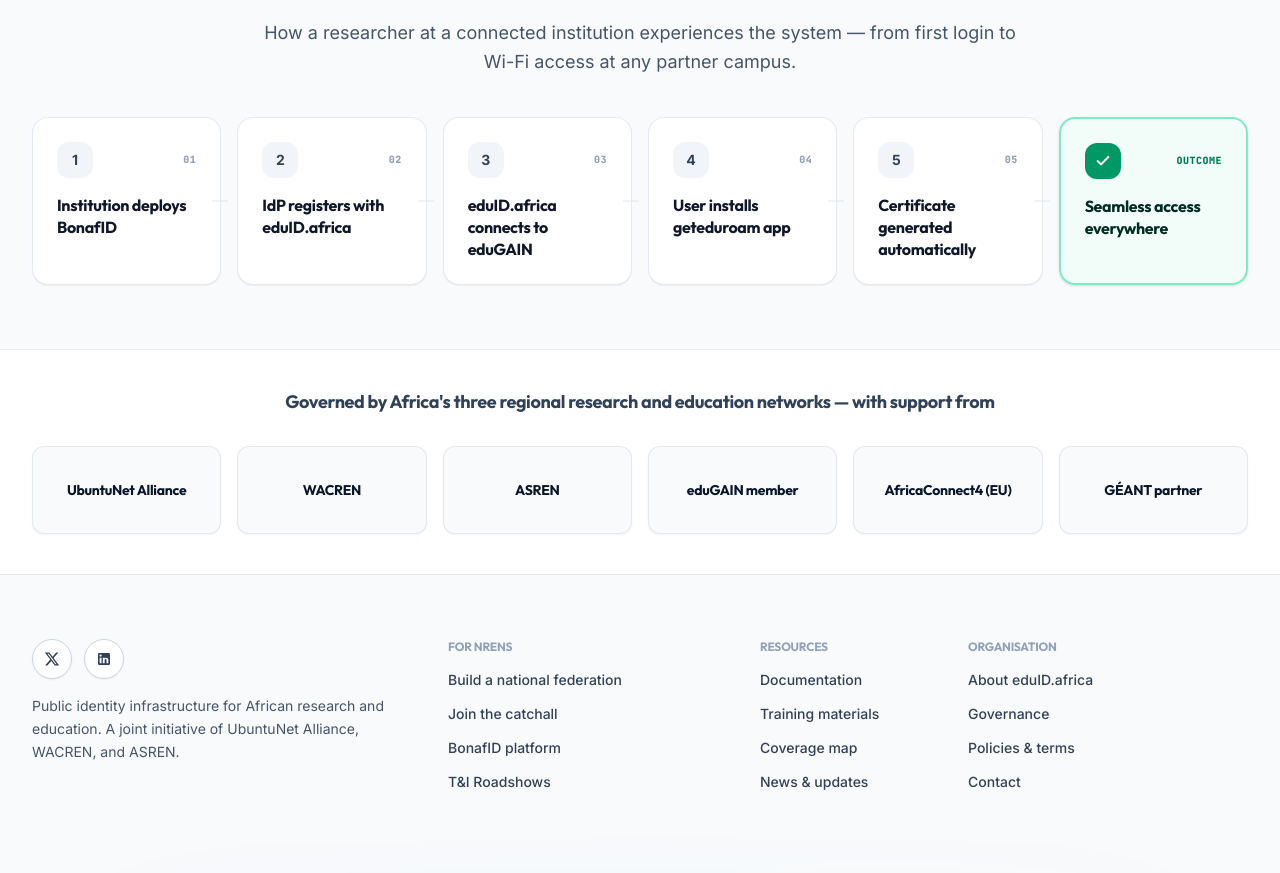
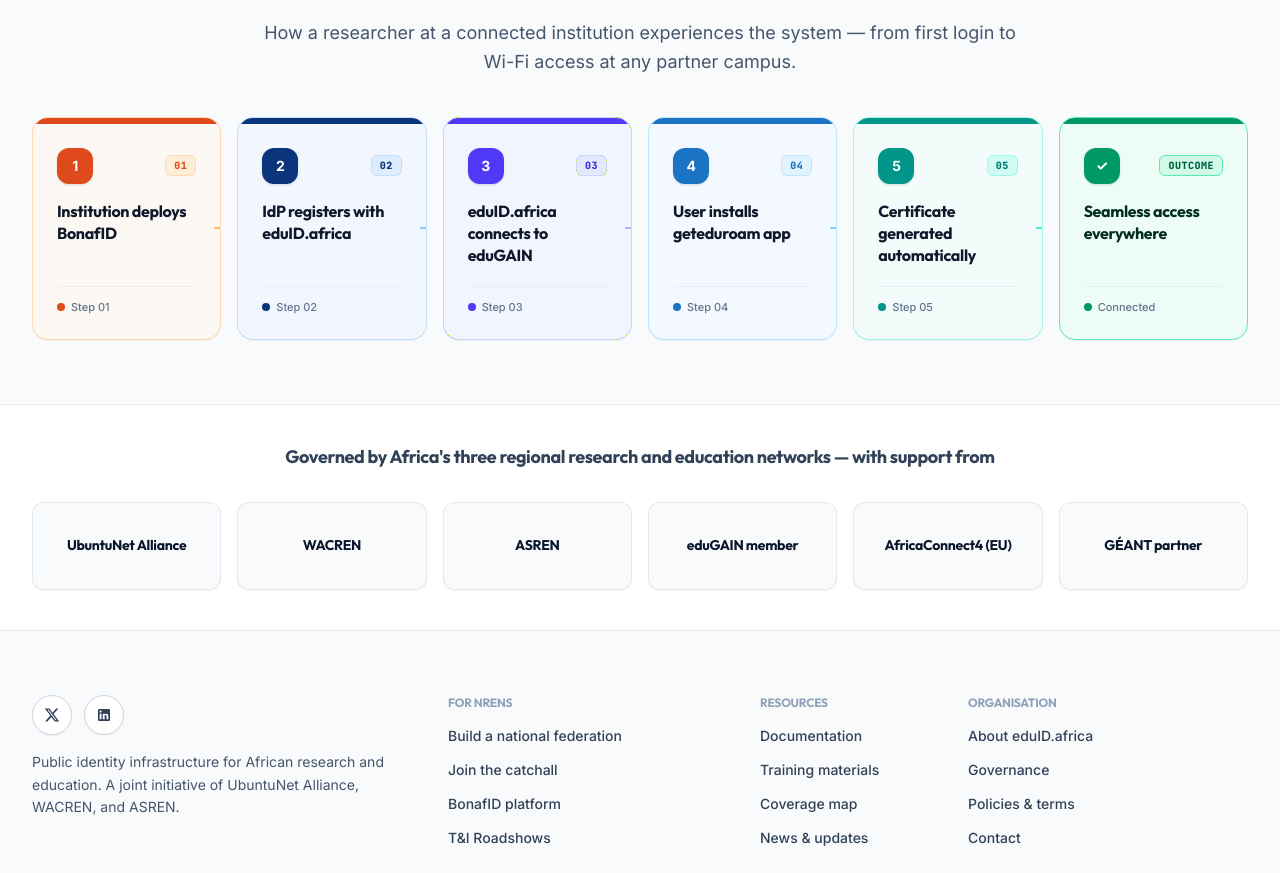
Before and after one commit to rizennews/eduID.africa, a Next.js app: page /en/how-it-works in a window 1280 px wide. Shown: the part 1312-2185 px from the top of the page. Built offline with nearby package versions, Linux system fonts and the light colour scheme.

Commit message:
feat: redesign user journey cards with pure color aesthetic

```diff
--- a/src/components/UserJourneySection.tsx
+++ b/src/components/UserJourneySection.tsx
@@ -2,7 +2,6 @@
 
 import * as React from "react";
 import type { Locale } from "@/lib/i18n";
-import { Check } from "lucide-react";
 
 interface UserJourneySectionProps {
   locale?: Locale;
@@ -31,31 +30,85 @@
       num: journey.step1.num,
       title: journey.step1.title,
       isFinal: false,
+      tag: "01",
+      accent: "#DE4A1B",
+      cardBg: "bg-orange-50/60 hover:bg-orange-50",
+      borderColor: "border-orange-200/90 hover:border-[#DE4A1B]",
+      topBar: "bg-[#DE4A1B]",
+      numBadge: "bg-[#DE4A1B] text-white shadow-sm",
+      tagBadge: "bg-orange-100/90 text-[#DE4A1B] border border-orange-200/80",
+      titleColor: "text-slate-900 group-hover:text-[#DE4A1B]",
+      lineColor: "bg-orange-300",
     },
     {
       num: journey.step2.num,
       title: journey.step2.title,
       isFinal: false,
+      tag: "02",
+      accent: "#0B357B",
+      cardBg: "bg-blue-50/60 hover:bg-blue-50",
+      borderColor: "border-blue-200/90 hover:border-[#0B357B]",
+      topBar: "bg-[#0B357B]",
+      numBadge: "bg-[#0B357B] text-white shadow-sm",
+      tagBadge: "bg-blue-100/90 text-[#0B357B] border border-blue-200/80",
+      titleColor: "text-slate-900 group-hover:text-[#0B357B]",
+      lineColor: "bg-blue-300",
     },
     {
       num: journey.step3.num,
       title: journey.step3.title,
       isFinal: false,
+      tag: "03",
+      accent: "#4F46E5",
+      cardBg: "bg-indigo-50/60 hover:bg-indigo-50",
+      borderColor: "border-indigo-200/90 hover:border-indigo-500",
+      topBar: "bg-indigo-600",
+      numBadge: "bg-indigo-600 text-white shadow-sm",
+      tagBadge: "bg-indigo-100/90 text-indigo-700 border border-indigo-200/80",
+      titleColor: "text-slate-900 group-hover:text-indigo-700",
+      lineColor: "bg-indigo-300",
     },
     {
       num: journey.step4.num,
       title: journey.step4.title,
       isFinal: false,
+      tag: "04",
+      accent: "#1A73C3",
+      cardBg: "bg-sky-50/60 hover:bg-sky-50",
+      borderColor: "border-sky-200/90 hover:border-[#1A73C3]",
+      topBar: "bg-[#1A73C3]",
+      numBadge: "bg-[#1A73C3] text-white shadow-sm",
+      tagBadge: "bg-sky-100/90 text-[#1A73C3] border border-sky-200/80",
+      titleColor: "text-slate-900 group-hover:text-[#1A73C3]",
+      lineColor: "bg-sky-300",
     },
     {
       num: journey.step5.num,
       title: journey.step5.title,
       isFinal: false,
+      tag: "05",
+      accent: "#0D9488",
+      cardBg: "bg-teal-50/60 hover:bg-teal-50",
+      borderColor: "border-teal-200/90 hover:border-teal-500",
+      topBar: "bg-teal-600",
+      numBadge: "bg-teal-600 text-white shadow-sm",
+      tagBadge: "bg-teal-100/90 text-teal-700 border border-teal-200/80",
+      titleColor: "text-slate-900 group-hover:text-teal-700",
+      lineColor: "bg-teal-300",
     },
     {
-      num: journey.step6.num,
+      num: "✓",
       title: journey.step6.title,
       isFinal: true,
+      tag: "Outcome",
+      accent: "#059669",
+      cardBg: "bg-emerald-50/80 hover:bg-emerald-50",
+      borderColor: "border-emerald-300 hover:border-emerald-500",
+      topBar: "bg-emerald-600",
+      numBadge: "bg-emerald-600 text-white shadow-sm font-black text-base",
+      tagBadge: "bg-emerald-100 text-emerald-800 border border-emerald-300",
+      titleColor: "text-emerald-950",
+      lineColor: "bg-emerald-300",
     },
   ];
 
@@ -75,53 +128,54 @@
           </p>
         </div>
 
-        {/* 6-Step Flow Progression */}
+        {/* 6-Step Flow Progression: Pure Color-Driven Architecture */}
         <div className="grid grid-cols-1 sm:grid-cols-2 md:grid-cols-3 lg:grid-cols-6 gap-4 relative">
           {steps.map((step, idx) => (
             <div
               key={idx}
-              className={`group relative rounded-2xl p-5 sm:p-6 transition-all flex flex-col justify-between h-full ${
-                step.isFinal
-                  ? "bg-emerald-50/50 border-2 border-emerald-300/80 shadow-sm hover:border-emerald-400"
-                  : "bg-white border border-slate-200/90 shadow-2xs hover:shadow-xs hover:border-[#1A73C3]/40"
-              }`}
+              className={`group relative rounded-2xl overflow-hidden border transition-all duration-300 flex flex-col justify-between h-full shadow-2xs hover:shadow-md ${step.cardBg} ${step.borderColor}`}
             >
+              {/* Vibrant Top Color Accent Bar */}
+              <div className={`h-1.5 w-full ${step.topBar}`} />
+
+              <div className="p-5 sm:p-6 flex-1 flex flex-col justify-between">
                 <div>
-                {/* Step Top Badge */}
+                  {/* Step Top Header: Solid Color Number Badge & Color Tag */}
                   <div className="flex items-center justify-between gap-2 mb-4">
                     <div
-                    className={`w-9 h-9 rounded-xl flex items-center justify-center font-bold text-sm transition-colors ${
-                      step.isFinal
-                        ? "bg-emerald-600 text-white shadow-xs"
-                        : "bg-slate-100 text-slate-700 group-hover:bg-[#1A73C3] group-hover:text-white"
-                    }`}
+                      className={`w-9 h-9 rounded-xl flex items-center justify-center font-bold text-sm tracking-tight transition-transform duration-200 group-hover:scale-105 ${step.numBadge}`}
                     >
-                    {step.isFinal ? <Check className="w-4 h-4 stroke-[3]" /> : step.num}
+                      {step.num}
                     </div>
 
                     <span
-                    className={`text-[10px] font-extrabold uppercase tracking-wider font-mono ${
-                      step.isFinal ? "text-emerald-700" : "text-slate-400"
-                    }`}
+                      className={`text-[10px] font-extrabold uppercase tracking-wider font-mono px-2 py-0.5 rounded-md ${step.tagBadge}`}
                     >
-                    {step.isFinal ? "Outcome" : `0${idx + 1}`}
+                      {step.tag}
                     </span>
                   </div>
 
                   {/* Step Title */}
                   <h3
-                  className={`text-sm sm:text-base font-bold font-heading tracking-tight leading-snug ${
-                    step.isFinal ? "text-emerald-950" : "text-slate-900"
-                  }`}
+                    className={`text-sm sm:text-base font-bold font-heading tracking-tight leading-snug transition-colors duration-200 ${step.titleColor}`}
                   >
                     {step.title}
                   </h3>
                 </div>
 
-              {/* Progress Line on Desktop */}
+                {/* Subtle Bottom Accent Indicator */}
+                <div className="mt-5 pt-3 border-t border-slate-200/60 flex items-center gap-1.5">
+                  <span className={`w-2 h-2 rounded-full ${step.topBar}`} aria-hidden="true" />
+                  <span className="text-[11px] font-medium text-slate-500 font-sans">
+                    {step.isFinal ? "Connected" : `Step 0${idx + 1}`}
+                  </span>
+                </div>
+              </div>
+
+              {/* Connecting Step Indicator Line on Desktop */}
               {!step.isFinal && (
                 <div
-                  className="hidden lg:block absolute -right-2 top-1/2 -translate-y-1/2 w-4 h-px bg-slate-200 z-10"
+                  className={`hidden lg:block absolute -right-2.5 top-1/2 -translate-y-1/2 w-4 h-0.5 ${step.lineColor} z-20 rounded-full`}
                   aria-hidden="true"
                 />
               )}
```
Lines whose indentation alone changed are shown as unchanged.
